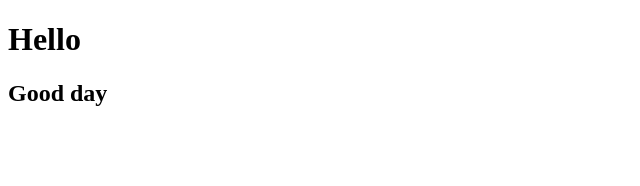
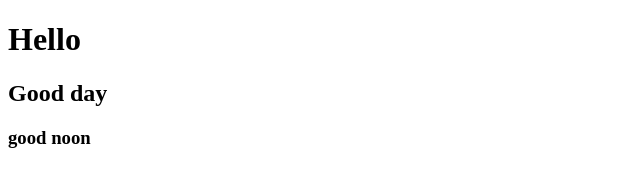
Before and after one commit to AnusreePrakashan/datewithgit-sam, a plain HTML site: page index.html in a window 1280 px wide. Shown: the whole page, without its empty margins (0-640 px from the left). Drawn offline with Linux system fonts and the light colour scheme.

Commit message:
index modified with h3

```diff
--- a/index.html
+++ b/index.html
@@ -8,5 +8,6 @@
 <body>
     <h1>Hello</h1>
     <h2>Good day</h2>
+    <h3>good noon</h3>
 </body>
 </html>
```
